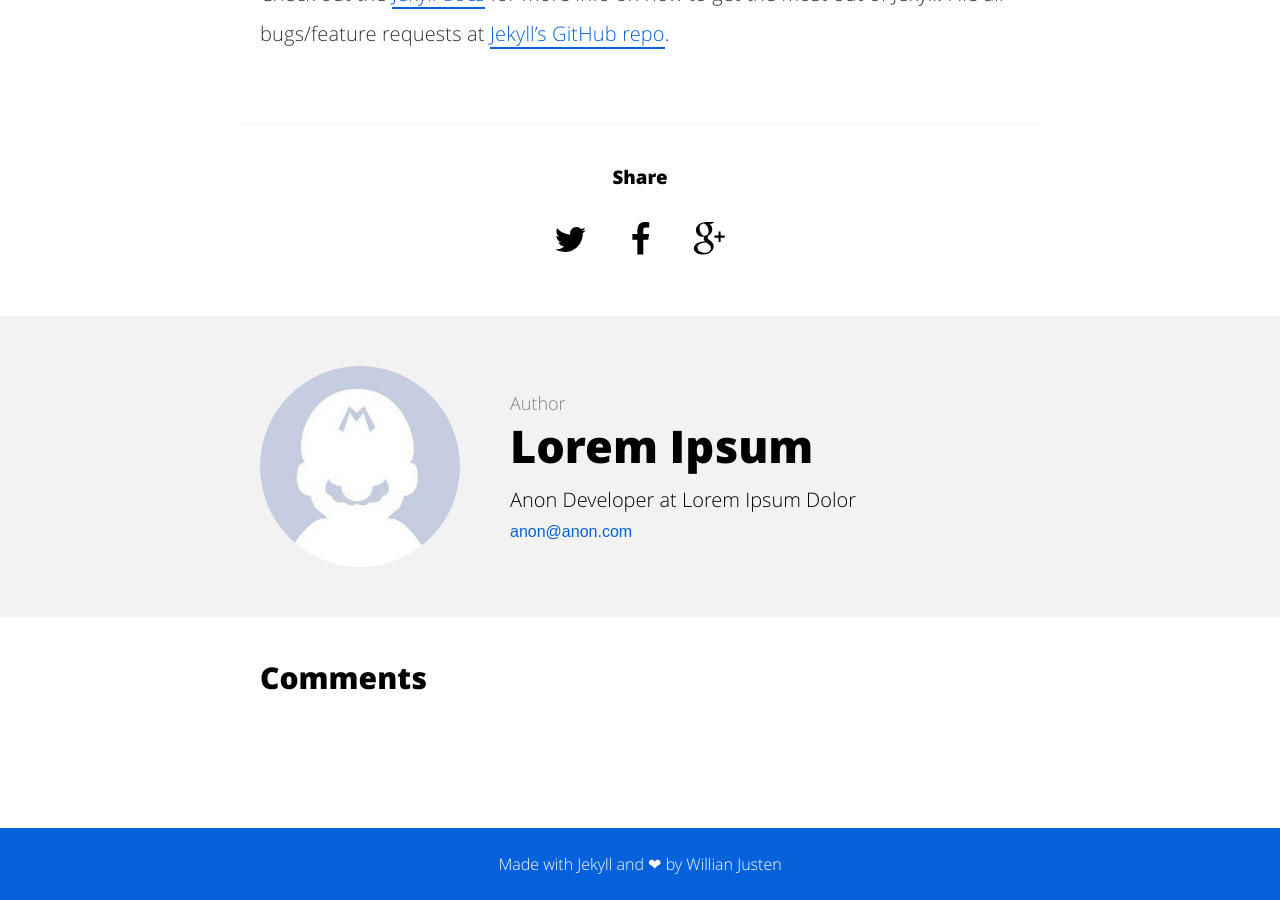
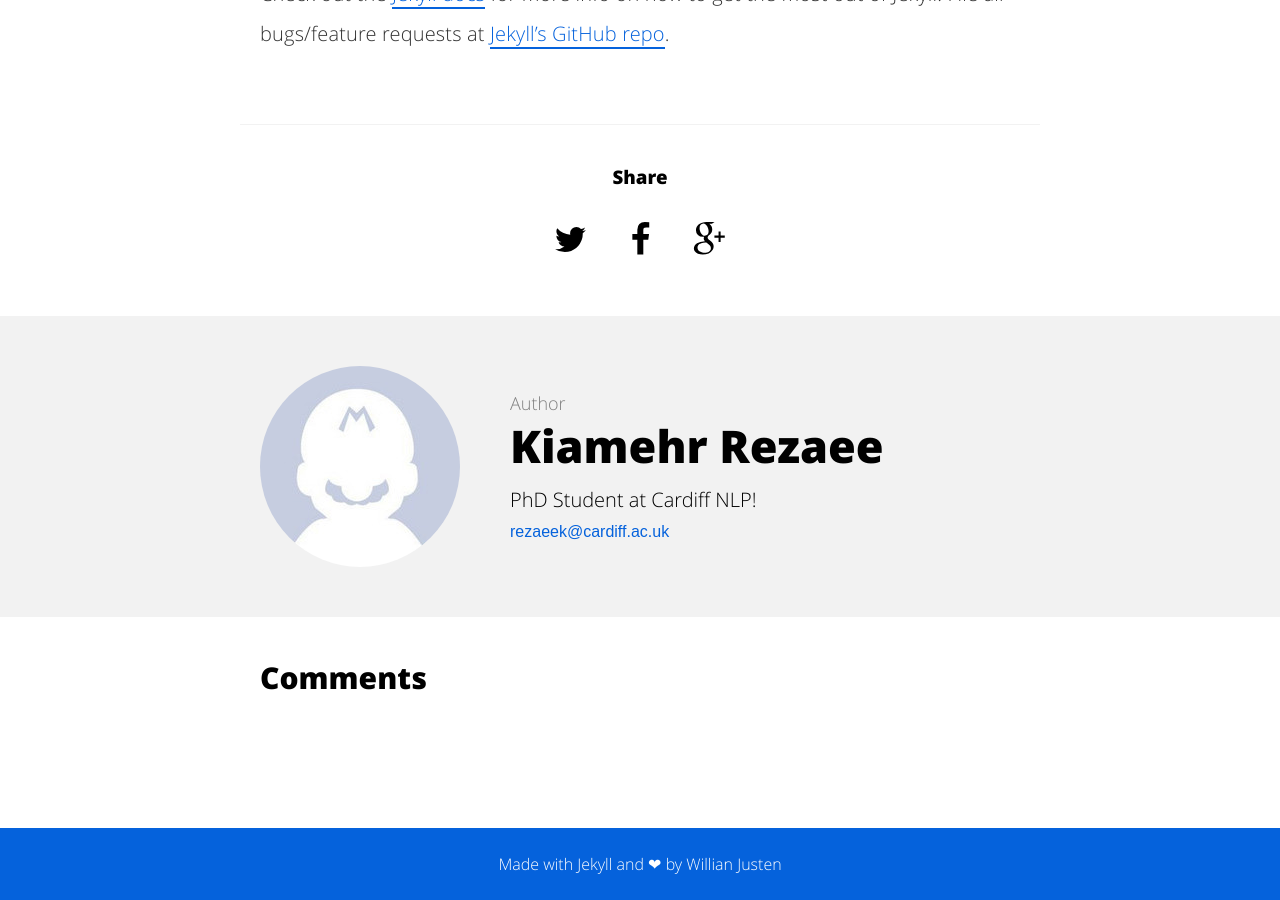
Before and after one commit to kiamehr74/kiamehr74.github.io, a Jekyll site: the page built from _posts/2015-08-04-welcome-to-jekyll.md, in a window 1280 px wide and 900 px high, scrolled down 1462 px. Built offline with Jekyll 4.4.1, drawn with Linux system fonts in a browser that asks for light colours; comment, search, counter and statistics services are not loaded.

Commit message:
Update _config.yml

```diff
--- a/_config.yml
+++ b/_config.yml
@@ -5,14 +5,14 @@
 url: "http://kiamehr.me" # the base hostname & protocol for your site e.g. http://willianjusten.com.br
 
 # User settings
-username: Lorem Ipsum
-user_description: Anon Developer at Lorem Ipsum Dolor
-user_title: Anon Developer
-email: anon@anon.com
-twitter_username: lorem_ipsum
-github_username:  lorem_ipsum
-gplus_username:  lorem_ipsum
-disqus_username: lorem_ipsum
+username: Kiamehr Rezaee
+user_description: PhD Student at Cardiff NLP!
+user_title: Kiamehr Rezaee
+email: rezaeek@cardiff.ac.uk
+twitter_username: kiamehrrezaee
+github_username:  kiamehr74
+# gplus_username:  lorem_ipsum
+# disqus_username: lorem_ipsum
 
 # Build settings
 markdown: kramdown
```
